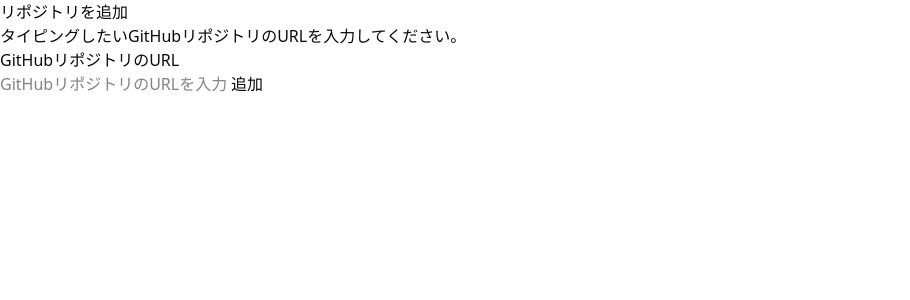
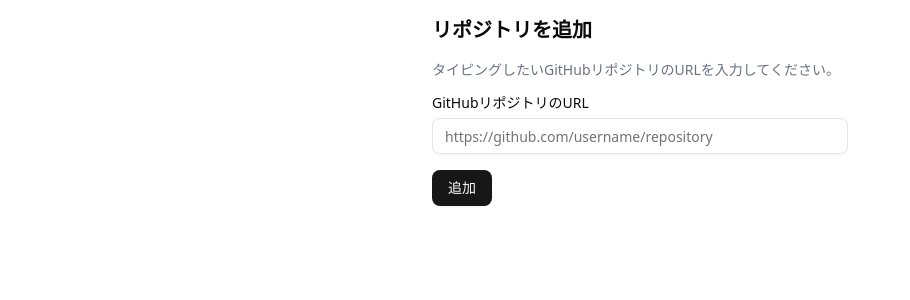
Before and after one commit to Shrimprin/typing_repo, a Next.js app in the folder frontend/: page /repositories/new in a window 1280 px wide. Shown: the top 300 px of the page, without its empty margins (0-910 px from the left). Built offline with nearby package versions, Linux system fonts and the light colour scheme; no server answers.

Commit message:
軽くデザインした

```diff
--- a/frontend/src/app/repositories/new/page.tsx
+++ b/frontend/src/app/repositories/new/page.tsx
@@ -7,6 +7,9 @@ import type { SubmitHandler } from 'react-hook-form';
 import { useForm } from 'react-hook-form';
 import { z } from 'zod';
 
+import { Button } from '@/components/ui/button';
+import { Form, FormControl, FormField, FormItem, FormLabel, FormMessage } from '@/components/ui/form';
+import { Input } from '@/components/ui/input';
 import { axiosPost } from '@/utils/axios';
 
 type FormValues = {
@@ -22,20 +25,19 @@ const schema = z.object({
 });
 
 export default function NewRepositoryPage() {
-  const {
-    register,
-    handleSubmit,
-    formState: { errors, isSubmitting },
-  } = useForm<FormValues>({
+  const form = useForm<FormValues>({
     resolver: zodResolver(schema),
+    defaultValues: {
+      url: '',
+    },
   });
   const [error, setError] = useState<string | null>(null);
   // const router = useRouter(); // TODO: リダイレクト実装時に使う
   // const { data: session } = useSession(); TODO: ログイン実装時に使う
 
-  const onSubmit: SubmitHandler<FormValues> = async (data: FormValues) => {
+  const onSubmit: SubmitHandler<FormValues> = async (data) => {
     // const accessToken = session?.user?.accessToken; // TODO: ログイン実装時に使う
-    const accessToken = process.env.NEXT_PUBLIC_ACCESS_TOKEN; // TODO: ログイン実装までは仮実装
+    const accessToken = 'token_1234567890'; // TODO: 仮
     const url = '/api/repositories';
     const postData = {
       repository: { url: data.url },
@@ -54,18 +56,29 @@ export default function NewRepositoryPage() {
   };
 
   return (
-    <div>
-      <h1>リポジトリを追加</h1>
-      <p>タイピングしたいGitHubリポジトリのURLを入力してください。</p>
-      <h2>GitHubリポジトリのURL</h2>
-      <form onSubmit={handleSubmit(onSubmit)}>
-        <input type="text" {...register('url')} placeholder="GitHubリポジトリのURLを入力してください。" />
-        {errors.url && <span style={{ color: 'red' }}>{errors.url.message}</span>}
-        <button type="submit" disabled={isSubmitting}>
-          追加
-        </button>
-      </form>
-      {error && <div style={{ color: 'red' }}>{error}</div>}
+    <div className="mx-auto max-w-md p-4">
+      <h1 className="mb-4 text-xl font-bold">リポジトリを追加</h1>
+      <p className="mb-4 text-sm text-gray-500">タイピングしたいGitHubリポジトリのURLを入力してください。</p>
+      <Form {...form}>
+        <form onSubmit={form.handleSubmit(onSubmit)} className="space-y-4">
+          <FormField
+            control={form.control}
+            name="url"
+            render={({ field }) => (
+              <FormItem>
+                <FormLabel>GitHubリポジトリのURL</FormLabel>
+                <FormControl>
+                  <Input placeholder="https://github.com/username/repository" {...field} />
+                </FormControl>
+                <FormMessage>{form.formState.errors.url?.message || error}</FormMessage>
+              </FormItem>
+            )}
+          />
+          <Button type="submit" disabled={form.formState.isSubmitting}>
+            追加
+          </Button>
+        </form>
+      </Form>
     </div>
   );
 }
--- /dev/null
+++ b/frontend/src/components/ui/button.tsx
@@ -0,0 +1,88 @@
+import { Slot } from '@radix-ui/react-slot';
+import { cva, type VariantProps } from 'class-variance-authority';
+import * as React from 'react';
+
+import { cn } from '@/libs/shadcn/utils';
+
+const buttonVariants = cva(
+  `
+    focus-visible:border-ring focus-visible:ring-ring/50
+    focus-visible:ring-[3px]
+    aria-invalid:ring-destructive/20 aria-invalid:border-destructive
+    dark:aria-invalid:ring-destructive/40
+    inline-flex shrink-0 items-center justify-center gap-2 rounded-md text-sm
+    font-medium whitespace-nowrap transition-all outline-none
+    disabled:pointer-events-none disabled:opacity-50
+    [&_svg]:pointer-events-none [&_svg]:shrink-0
+    [&_svg:not([class*='size-'])]:size-4
+  `,
+  {
+    variants: {
+      variant: {
+        default: `
+          bg-primary text-primary-foreground shadow-xs
+          hover:bg-primary/90
+        `,
+        destructive: `
+          bg-destructive text-white shadow-xs
+          hover:bg-destructive/90
+          focus-visible:ring-destructive/20
+          dark:focus-visible:ring-destructive/40 dark:bg-destructive/60
+        `,
+        outline: `
+          bg-background border shadow-xs
+          hover:bg-accent hover:text-accent-foreground
+          dark:bg-input/30 dark:border-input dark:hover:bg-input/50
+        `,
+        secondary: `
+          bg-secondary text-secondary-foreground shadow-xs
+          hover:bg-secondary/80
+        `,
+        ghost: `
+          hover:bg-accent hover:text-accent-foreground
+          dark:hover:bg-accent/50
+        `,
+        link: `
+          text-primary underline-offset-4
+          hover:underline
+        `,
+      },
+      size: {
+        default: `
+          h-9 px-4 py-2
+          has-[>svg]:px-3
+        `,
+        sm: `
+          h-8 gap-1.5 rounded-md px-3
+          has-[>svg]:px-2.5
+        `,
+        lg: `
+          h-10 rounded-md px-6
+          has-[>svg]:px-4
+        `,
+        icon: 'size-9',
+      },
+    },
+    defaultVariants: {
+      variant: 'default',
+      size: 'default',
+    },
+  },
+);
+
+function Button({
+  className,
+  variant,
+  size,
+  asChild = false,
+  ...props
+}: React.ComponentProps<'button'> &
+  VariantProps<typeof buttonVariants> & {
+    asChild?: boolean;
+  }) {
+  const Comp = asChild ? Slot : 'button';
+
+  return <Comp data-slot="button" className={cn(buttonVariants({ variant, size, className }))} {...props} />;
+}
+
+export { Button, buttonVariants };
--- /dev/null
+++ b/frontend/src/components/ui/form.tsx
@@ -0,0 +1,140 @@
+'use client';
+
+import * as LabelPrimitive from '@radix-ui/react-label';
+import { Slot } from '@radix-ui/react-slot';
+import * as React from 'react';
+import {
+  Controller,
+  FormProvider,
+  useFormContext,
+  useFormState,
+  type ControllerProps,
+  type FieldPath,
+  type FieldValues,
+} from 'react-hook-form';
+
+import { Label } from '@/components/ui/label';
+import { cn } from '@/libs/shadcn/utils';
+
+const Form = FormProvider;
+
+type FormFieldContextValue<
+  TFieldValues extends FieldValues = FieldValues,
+  TName extends FieldPath<TFieldValues> = FieldPath<TFieldValues>,
+> = {
+  name: TName;
+};
+
+const FormFieldContext = React.createContext<FormFieldContextValue>({} as FormFieldContextValue);
+
+const FormField = <
+  TFieldValues extends FieldValues = FieldValues,
+  TName extends FieldPath<TFieldValues> = FieldPath<TFieldValues>,
+>({
+  ...props
+}: ControllerProps<TFieldValues, TName>) => {
+  return (
+    <FormFieldContext.Provider value={{ name: props.name }}>
+      <Controller {...props} />
+    </FormFieldContext.Provider>
+  );
+};
+
+const useFormField = () => {
+  const fieldContext = React.useContext(FormFieldContext);
+  const itemContext = React.useContext(FormItemContext);
+  const { getFieldState } = useFormContext();
+  const formState = useFormState({ name: fieldContext.name });
+  const fieldState = getFieldState(fieldContext.name, formState);
+
+  if (!fieldContext) {
+    throw new Error('useFormField should be used within <FormField>');
+  }
+
+  const { id } = itemContext;
+
+  return {
+    id,
+    name: fieldContext.name,
+    formItemId: `${id}-form-item`,
+    formDescriptionId: `${id}-form-item-description`,
+    formMessageId: `${id}-form-item-message`,
+    ...fieldState,
+  };
+};
+
+type FormItemContextValue = {
+  id: string;
+};
+
+const FormItemContext = React.createContext<FormItemContextValue>({} as FormItemContextValue);
+
+function FormItem({ className, ...props }: React.ComponentProps<'div'>) {
+  const id = React.useId();
+
+  return (
+    <FormItemContext.Provider value={{ id }}>
+      <div data-slot="form-item" className={cn('grid gap-2', className)} {...props} />
+    </FormItemContext.Provider>
+  );
+}
+
+function FormLabel({ className, ...props }: React.ComponentProps<typeof LabelPrimitive.Root>) {
+  const { error, formItemId } = useFormField();
+
+  return (
+    <Label
+      data-slot="form-label"
+      data-error={!!error}
+      className={cn('data-[error=true]:text-destructive', className)}
+      htmlFor={formItemId}
+      {...props}
+    />
+  );
+}
+
+function FormControl({ ...props }: React.ComponentProps<typeof Slot>) {
+  const { error, formItemId, formDescriptionId, formMessageId } = useFormField();
+
+  return (
+    <Slot
+      data-slot="form-control"
+      id={formItemId}
+      aria-describedby={!error ? `${formDescriptionId}` : `${formDescriptionId} ${formMessageId}`}
+      aria-invalid={!!error}
+      {...props}
+    />
+  );
+}
+
+function FormDescription({ className, ...props }: React.ComponentProps<'p'>) {
+  const { formDescriptionId } = useFormField();
+
+  return (
+    <p
+      data-slot="form-description"
+      id={formDescriptionId}
+      className={cn('text-muted-foreground text-sm', className)}
+      {...props}
+    />
+  );
+}
+
+function FormMessage({ className, ...props }: React.ComponentProps<'p'>) {
+  const { error, formMessageId } = useFormField();
+  const body = error ? String(error?.message ?? '') : props.children;
+
+  if (!body) {
+    return null;
+  }
+
+  return (
+    <p data-slot="form-message" id={formMessageId} className={cn(`
+      text-destructive text-sm
+    `, className)} {...props}>
+      {body}
+    </p>
+  );
+}
+
+export { Form, FormControl, FormDescription, FormField, FormItem, FormLabel, FormMessage, useFormField };
--- /dev/null
+++ b/frontend/src/components/ui/input.tsx
@@ -0,0 +1,39 @@
+import * as React from 'react';
+
+import { cn } from '@/libs/shadcn/utils';
+
+function Input({ className, type, ...props }: React.ComponentProps<'input'>) {
+  return (
+    <input
+      type={type}
+      data-slot="input"
+      className={cn(
+        `
+          file:text-foreground file:inline-flex file:h-7 file:border-0
+          file:bg-transparent file:text-sm file:font-medium
+          placeholder:text-muted-foreground
+          selection:bg-primary selection:text-primary-foreground
+          dark:bg-input/30
+          border-input flex h-9 w-full min-w-0 rounded-md border bg-transparent
+          px-3 py-1 text-base shadow-xs transition-[color,box-shadow]
+          outline-none
+          disabled:pointer-events-none disabled:cursor-not-allowed
+          disabled:opacity-50
+          md:text-sm
+        `,
+        `
+          focus-visible:border-ring focus-visible:ring-ring/50
+          focus-visible:ring-[3px]
+        `,
+        `
+          aria-invalid:ring-destructive/20 aria-invalid:border-destructive
+          dark:aria-invalid:ring-destructive/40
+        `,
+        className,
+      )}
+      {...props}
+    />
+  );
+}
+
+export { Input };
--- /dev/null
+++ b/frontend/src/components/ui/label.tsx
@@ -0,0 +1,26 @@
+'use client';
+
+import * as LabelPrimitive from '@radix-ui/react-label';
+import * as React from 'react';
+
+import { cn } from '@/libs/shadcn/utils';
+
+function Label({ className, ...props }: React.ComponentProps<typeof LabelPrimitive.Root>) {
+  return (
+    <LabelPrimitive.Root
+      data-slot="label"
+      className={cn(
+        `
+          flex items-center gap-2 text-sm leading-none font-medium select-none
+          group-data-[disabled=true]:pointer-events-none
+          group-data-[disabled=true]:opacity-50
+          peer-disabled:cursor-not-allowed peer-disabled:opacity-50
+        `,
+        className,
+      )}
+      {...props}
+    />
+  );
+}
+
+export { Label };
```
